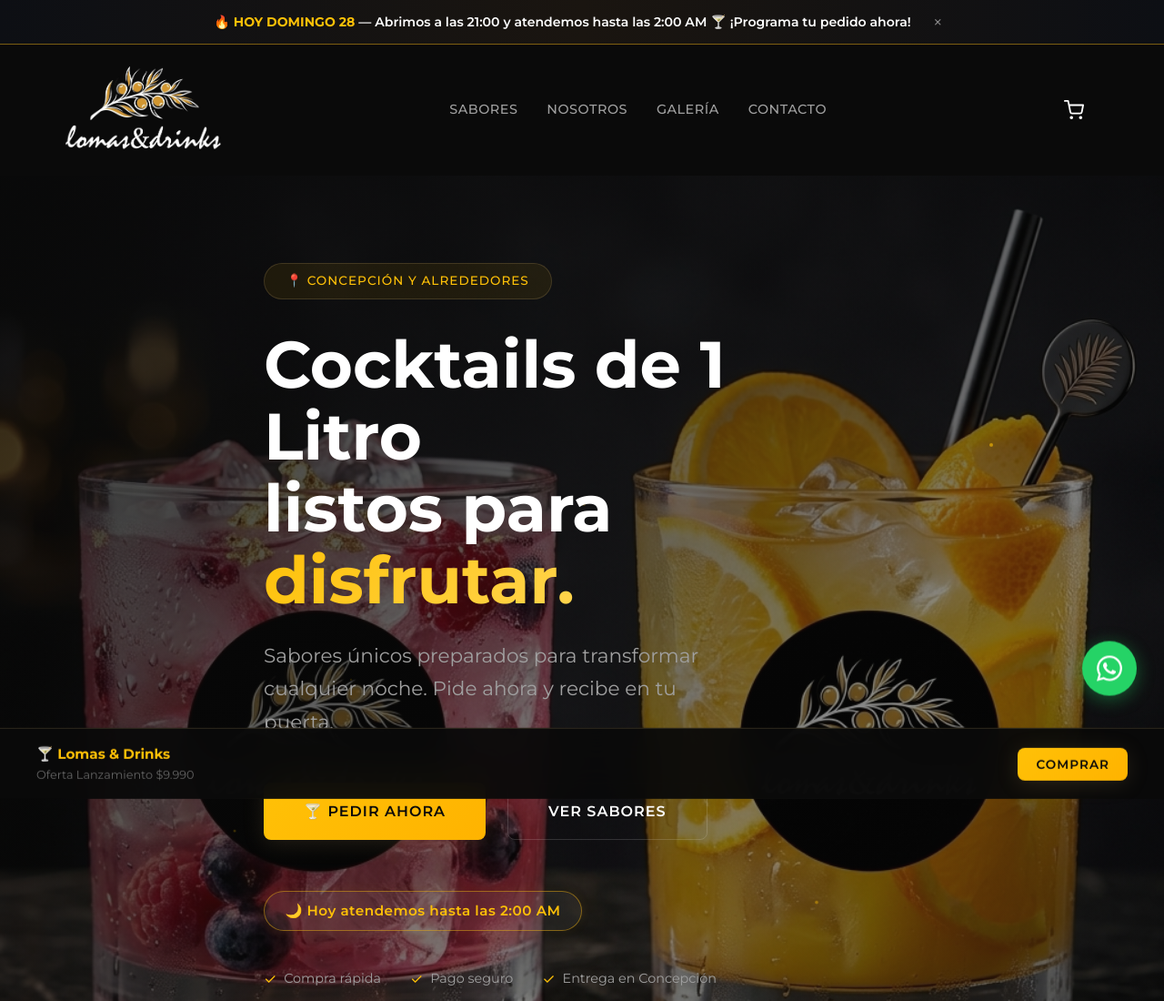
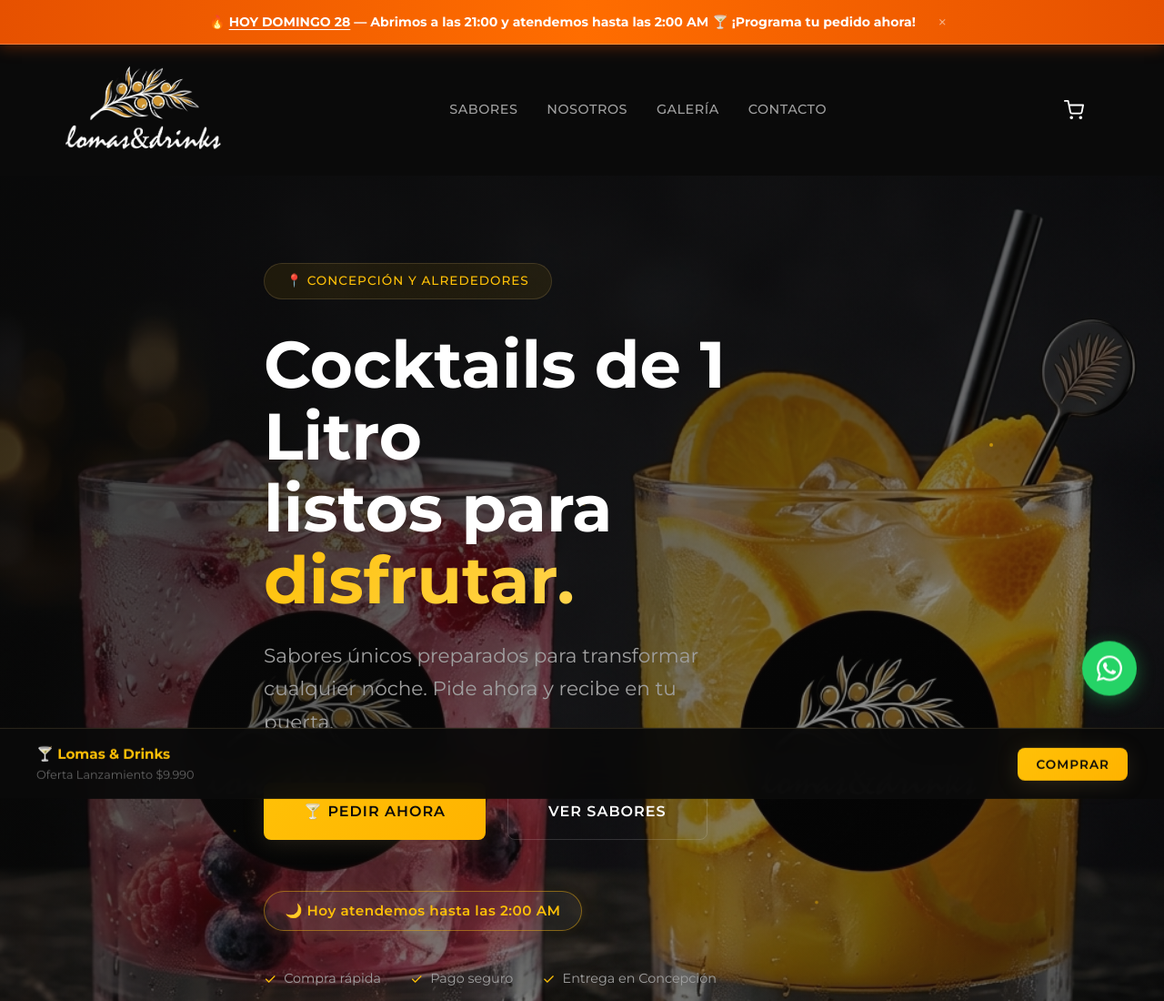
Before and after one commit to nicvroyz/lomasndrinks, a website: page index.html in a window 1280 px wide. Shown: the top 1100 px of the page at 91% size. Drawn offline with Linux system fonts and the light colour scheme; a web font is replaced by a local one.

Commit message:
Style: change top store status banner color to vibrant orange gradient for high visibility

```diff
--- a/styles/main.css
+++ b/styles/main.css
@@ -3128,25 +3128,22 @@ body.late-night-mode .promo-banner {
 /* ============================================ */
 
 .status-banner {
-  background: linear-gradient(90deg, #0d0f14, #1a1510, #0d0f14);
+  background: linear-gradient(90deg, #e65100, #ff6d00, #e65100);
   color: #ffffff;
   text-align: center;
   padding: 12px var(--space-lg);
   font-size: 0.88rem;
-  font-weight: 600;
+  font-weight: 700;
   position: relative;
   z-index: calc(var(--z-sticky) + 1);
-  border-bottom: 1px solid rgba(220, 163, 17, 0.4);
-  animation: bannerShimmer 4s ease-in-out infinite;
-}
-
-@keyframes bannerShimmer {
-  0%, 100% { border-bottom-color: rgba(220, 163, 17, 0.3); }
-  50% { border-bottom-color: rgba(220, 163, 17, 0.7); }
+  border-bottom: 1px solid rgba(255, 255, 255, 0.25);
+  box-shadow: 0 4px 15px rgba(230, 81, 0, 0.3);
 }
 
 .status-banner strong {
-  color: var(--gold);
+  color: #ffffff;
+  text-decoration: underline;
+  text-underline-offset: 3px;
 }
 
 .status-banner-content {
```
